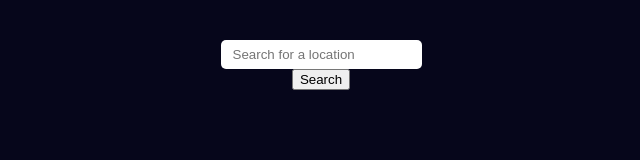
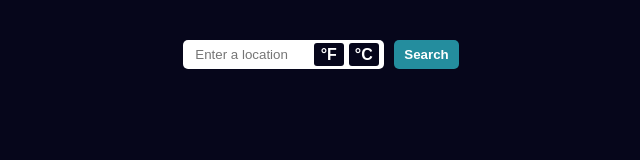
Before and after one commit to ItsWakana/weather-app, a website built with webpack: page dist/index.html in a window 1280 px wide. Shown: the whole page, without its empty margins (319-959 px from the left). Built offline with nearby package versions, Linux system fonts and the light colour scheme.

Commit message:
clean up input and add temp selector

```diff
--- a/src/script.js
+++ b/src/script.js
@@ -1,8 +1,6 @@
 import { getLocationInput, renderTemp } from './DomElements';
 import './style.css';
 import { convertToCelsius, convertToFahrenheit } from './utilities';
-
-const location = 'Arctic Village';
 
 const searchButton = document.querySelector('.search-button');
 
@@ -12,14 +10,17 @@ const getCurrentTempFromApi = async (city) => {
     });
 
     const data = await response.json();
-    return data.main.temp;
+    const kelvin = data.main.temp;
+
+    const tempObj = convertFromKelvin(kelvin);
+    return tempObj;
+
 }
 
-async function convertFromKelvin(location) {
-    const kelvinValue = await getCurrentTempFromApi(location)
+function convertFromKelvin(kelvinVal) {
 
-    const celsius = Math.round(convertToCelsius(kelvinValue));
-    const fahrenheit = Math.round(convertToFahrenheit(kelvinValue));
+    const celsius = Math.round(convertToCelsius(kelvinVal));
+    const fahrenheit = Math.round(convertToFahrenheit(kelvinVal));
 
     return { celsius, fahrenheit };
 }
@@ -27,8 +28,8 @@ async function convertFromKelvin(location) {
 searchButton.addEventListener('click', () => {
     const location = getLocationInput();
 
-    convertFromKelvin(location)
-    .then((objTemps) => {
-        renderTemp(objTemps);
+    getCurrentTempFromApi(location)
+    .then((tempObj) => {
+        renderTemp(tempObj);
     });
 });
--- a/src/style.css
+++ b/src/style.css
@@ -6,6 +6,9 @@
 
 :root {
     --main-component-clr: rgb(6, 6, 27);
+    --off-white-clr: rgb(255, 255, 255);
+    --alt-button-clr: #248d9e;
+    font-family: Arial, Helvetica, sans-serif;
 }
 
 body {
@@ -25,14 +28,62 @@ body {
     width: 100%;
 }
 
-.main-container > input {
+.search-container {
+    display: flex;
+    align-items: center;
+    position: relative;
+    gap: 10px;
+}
+.search-container > input {
     padding: 7px 12px;
     outline: none;
     border-radius: 5px;
     border: none;
+    background-color: var(--off-white-clr);
+}
+
+.search-container > button {
+    background: none;
+    border-radius: 5px;
+    border: none;
+    background-color: var(--alt-button-clr);
+    color: white;
+    padding: 0 10px;
+    height: 100%;
+    cursor: pointer;
+    font-weight: bold;
+    transition: 200ms;
+}
+
+.search-container > button:hover {
+    background-color: #1f7481;
+}
+.search-container > .celsius-radio,
+.search-container > .fahrenheit-radio {
+    display: flex;
+    align-items: center;
+    justify-content: center;
+    border-radius: 3px;
+    height: 80%;
+    width: 30px;
+    color: var(--off-white-clr);
+    background: var(--main-component-clr);
+    padding: 0 2px;
+    cursor: pointer;
+    font-weight: bold;
+}
+
+.search-container > .celsius-radio {
+    position: absolute;
+    right: 80px;
+}
+
+.search-container > .fahrenheit-radio {
+    position: absolute;
+    right: 115px;
 }
 
 .main-container > .display {
     margin-top: 50px;
-    color: white;
+    color: var(--off-white-clr);
 }
```
Also changed, not shown: dist/index.html, dist/main.js.
